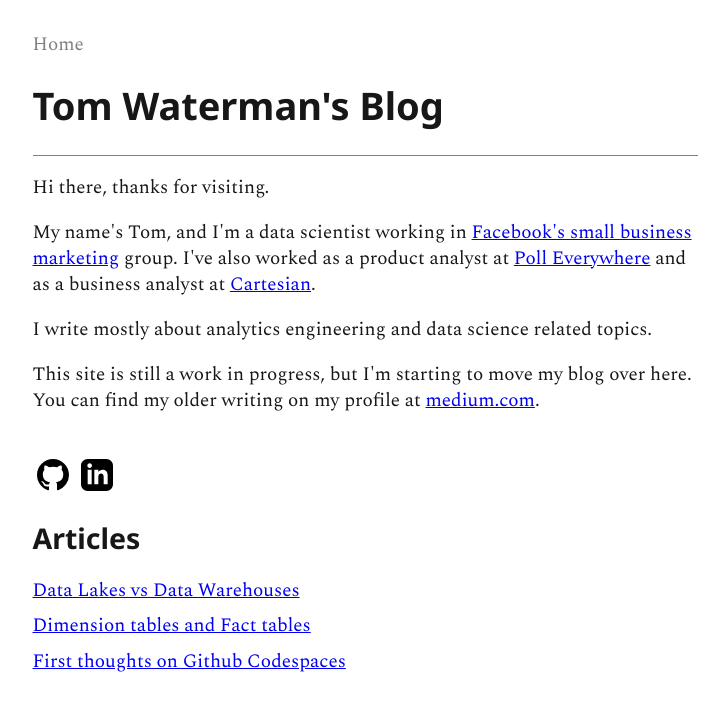
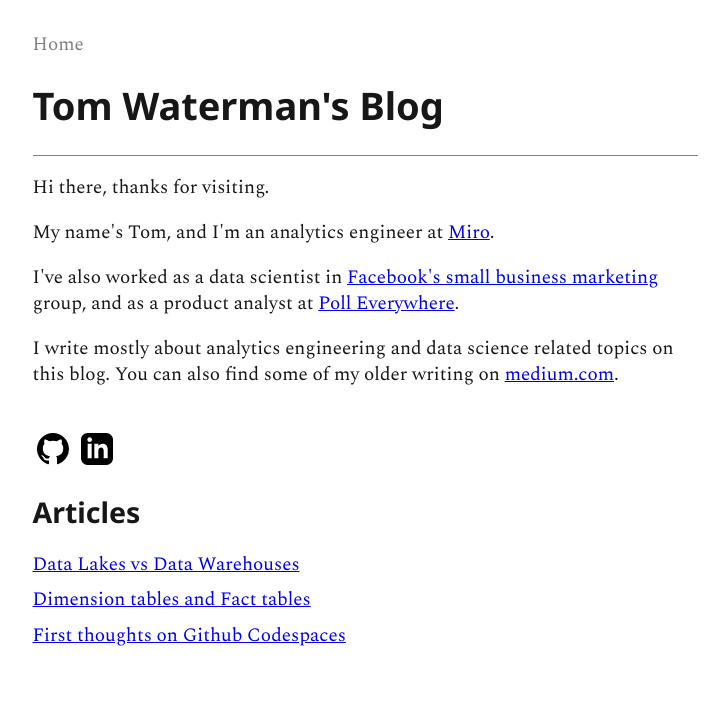
Before and after one commit to tjwaterman99/tjwaterman99, an MkDocs documentation site: the page built from docs/index.md, in a window 1280 px wide. Shown: the top 711 px of the page, without its empty margins (275-997 px from the left). Built offline with MkDocs 1.6.1, drawn with Linux system fonts in a browser that asks for light colours.

Commit message:
Update bio

```diff
--- a/theme/main.html
+++ b/theme/main.html
@@ -21,9 +21,9 @@
         <h1>Tom Waterman's Blog</h1>
         <hr>
         <p>Hi there, thanks for visiting.</p>
-        <p>My name's Tom, and I'm a data scientist working in <a href="https://www.facebook.com/business/small-business">Facebook's small business marketing</a> group. I've also worked as a product analyst at <a href="https://www.polleverywhere.com">Poll Everywhere</a> and as a business analyst at <a href="https://www.cartesian.com">Cartesian</a>.</p>
-        <p>I write mostly about analytics engineering and data science related topics. </p>
-        <p>This site is still a work in progress, but I'm starting to move my blog over here. You can find my older writing on my profile at <a href="https://www.medium.com/@tjwaterman99">medium.com</a>.</p>
+        <p>My name's Tom, and I'm an analytics engineer at <a href="https://miro.com/">Miro</a>.</p>
+        <p></p>I've also worked as a data scientist in <a href="https://www.facebook.com/business/small-business">Facebook's small business marketing</a> group, and as a product analyst at <a href="https://www.polleverywhere.com">Poll Everywhere</a>.</p>
+        <p>I write mostly about analytics engineering and data science related topics on this blog. You can also find some of my older writing on <a href="https://www.medium.com/@tjwaterman99">medium.com</a>.</p>
         <br>
         <div class="contacts text-center">
             <span class="contact-icon">
```
